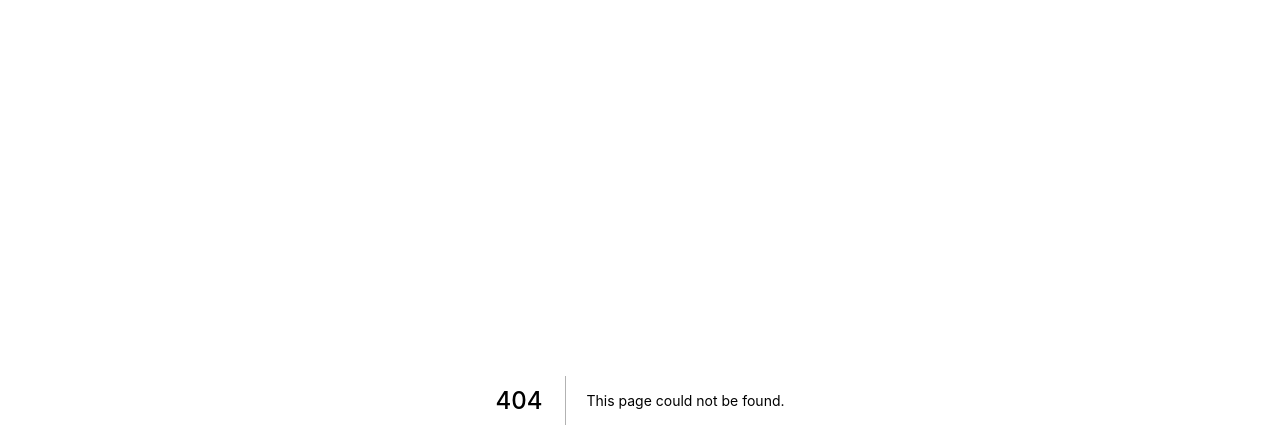
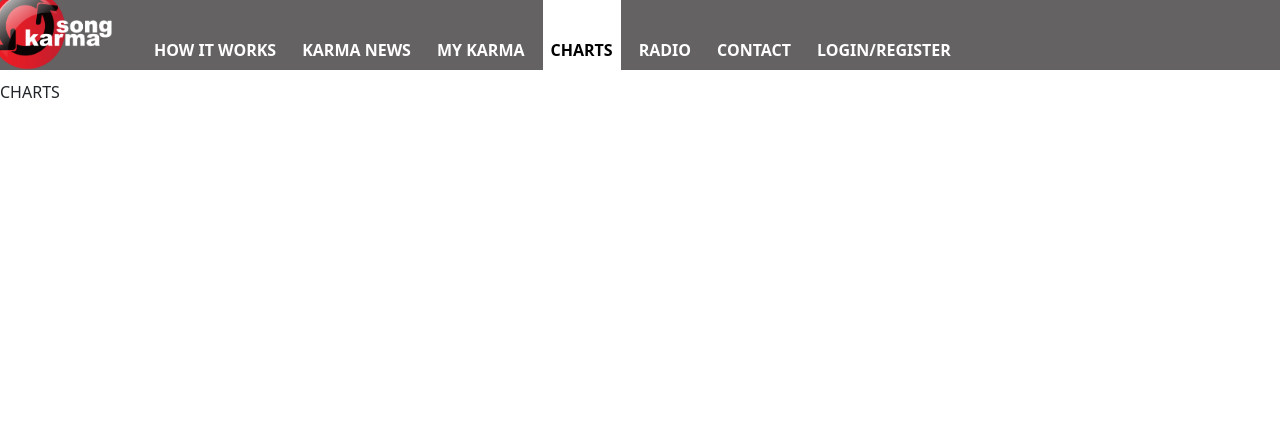
Before and after one commit to ADLeggat/SongKarma, a Next.js app: page /charts in a window 1280 px wide. Before the commit this address had no page. Shown: the top 448 px of the page. Built offline with nearby package versions, Linux system fonts and the light colour scheme.

Commit message:
SK-3 add charts page stub

```diff
--- /dev/null
+++ b/src/pages/charts/index.tsx
@@ -0,0 +1,10 @@
+import Layout from "../../components/Layout";
+const index = () => {
+    return (
+        <Layout path="charts" title="Charts">
+            CHARTS
+        </Layout>
+    );
+}
+
+export default index;
```
